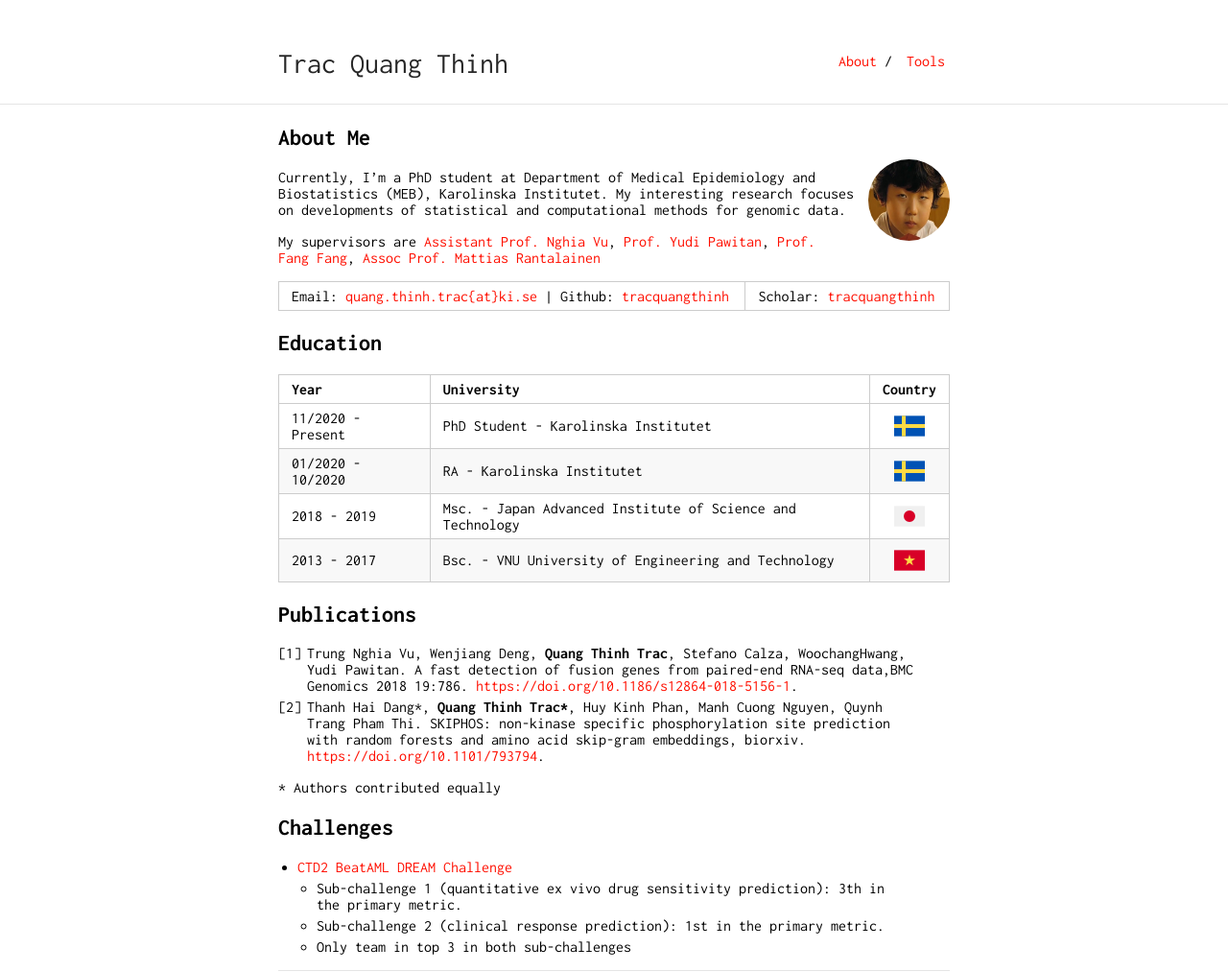
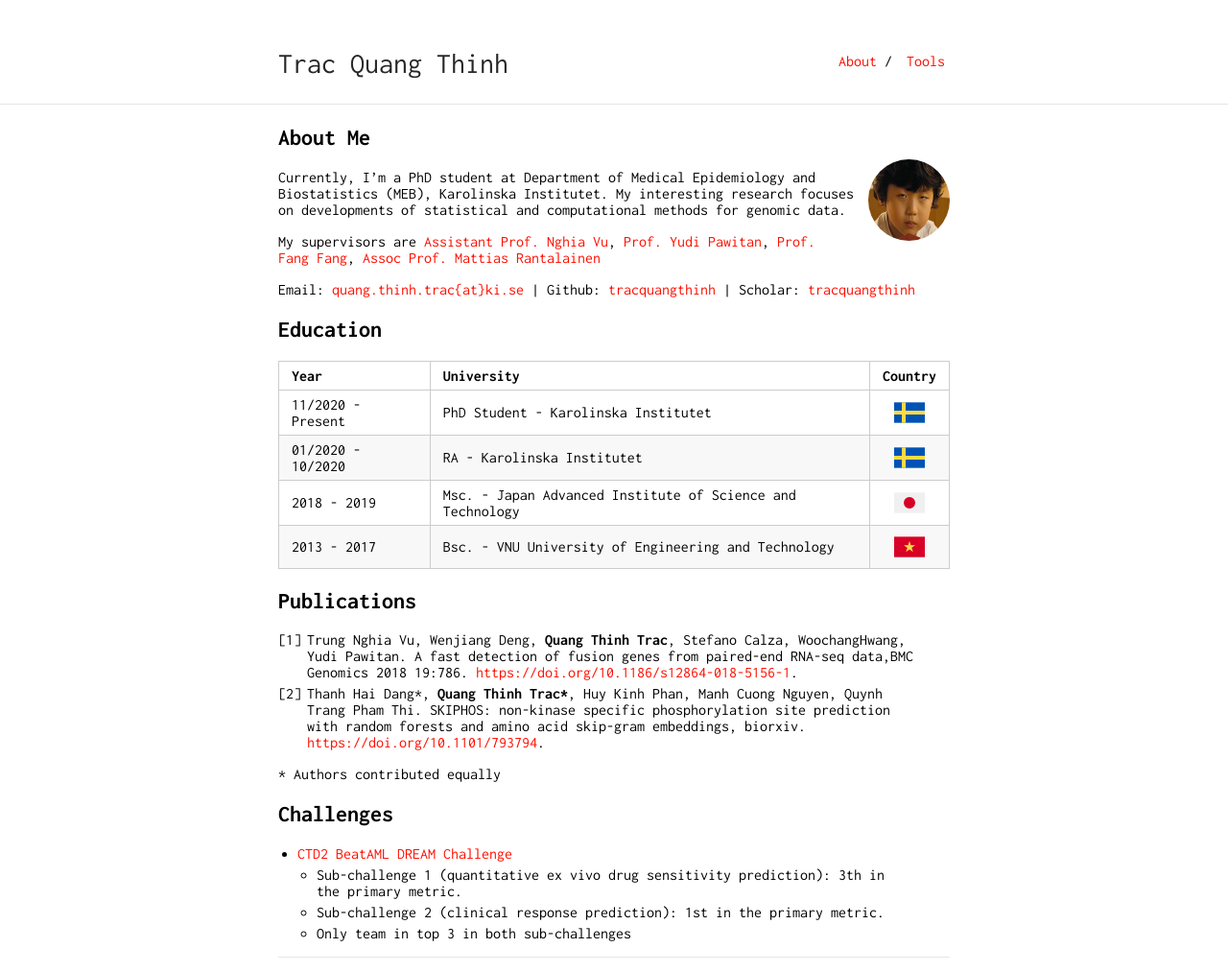
Before and after one commit to tracquangthinh/tracquangthinh.github.io, a Jekyll site: the page built from index.md, in a window 1280 px wide. Shown: the whole page at 96% size. Built offline with Jekyll 4.4.1, drawn with Linux system fonts in a browser that asks for light colours; our own code applies the rules of GitHub Pages for plain Markdown files.

```diff
--- a/index.md
+++ b/index.md
@@ -10,7 +10,7 @@ Currently, I'm a PhD student at Department of Medical Epidemiology and Biostatis
 
 My supervisors are  <a href="https://staff.ki.se/people/nghvu">Assistant Prof. Nghia Vu</a>, <a href="http://fafner.meb.ki.se/personal/yudpaw/" target="_blank">Prof. Yudi Pawitan</a>, <a href="https://staff.ki.se/people/fanfan" target="_blank">Prof. Fang Fang</a>, <a href="https://staff.ki.se/people/matran" target="_blank"> Assoc Prof. Mattias Rantalainen</a>
 
-Email: <a href="mailto:quang.thinh.trac@ki.se">quang.thinh.trac{at}ki.se</a> \| Github: <a href="https://github.com/tracquangthinh">tracquangthinh</a> | Scholar: <a href="https://scholar.google.com/citations?user=gkQ5GmIAAAAJ&hl=en">tracquangthinh</a>
+Email: <a href="mailto:quang.thinh.trac@ki.se">quang.thinh.trac{at}ki.se</a> \| Github: <a href="https://github.com/tracquangthinh">tracquangthinh</a> \| Scholar: <a href="https://scholar.google.com/citations?user=gkQ5GmIAAAAJ&hl=en">tracquangthinh</a>
 
 ## Education
 
```
